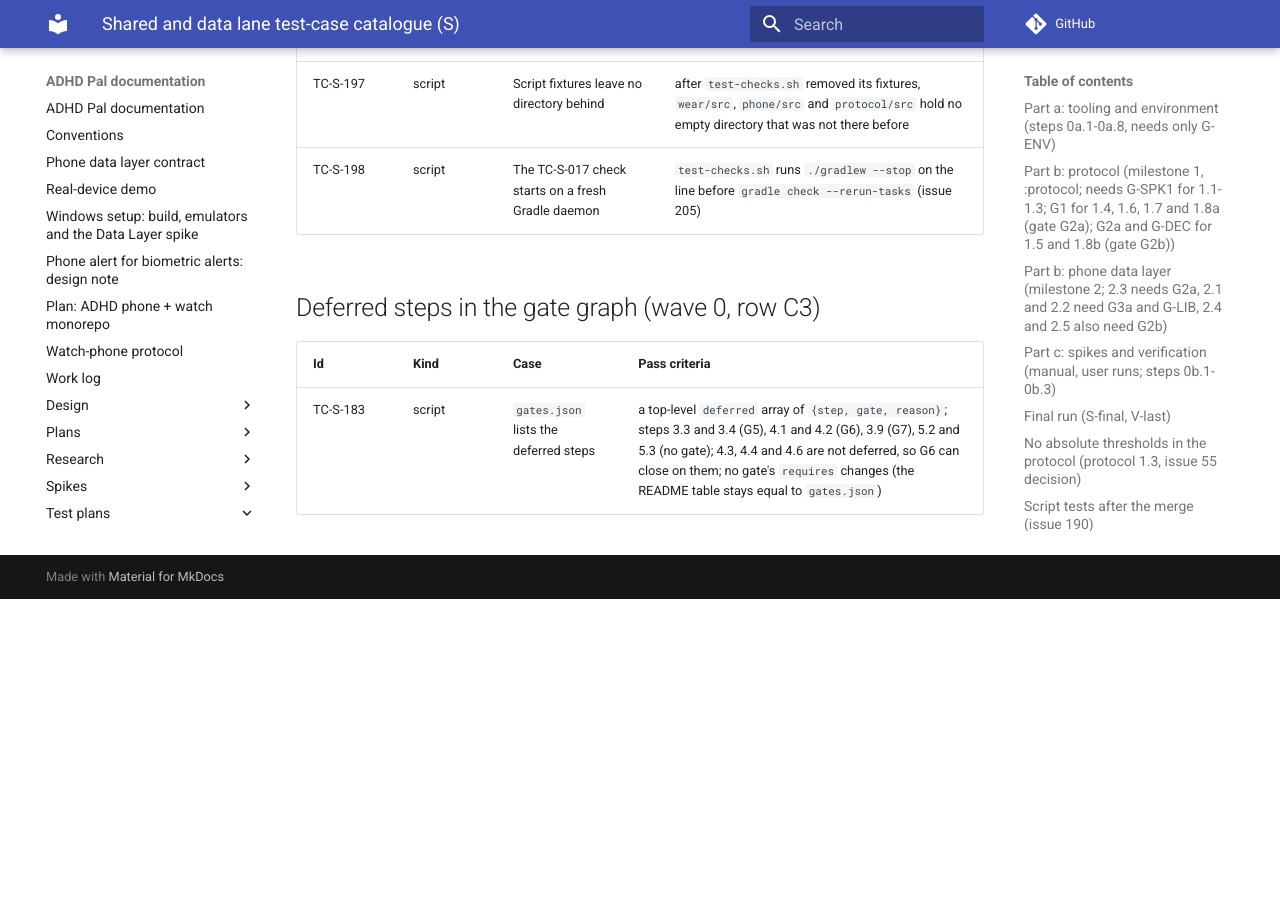
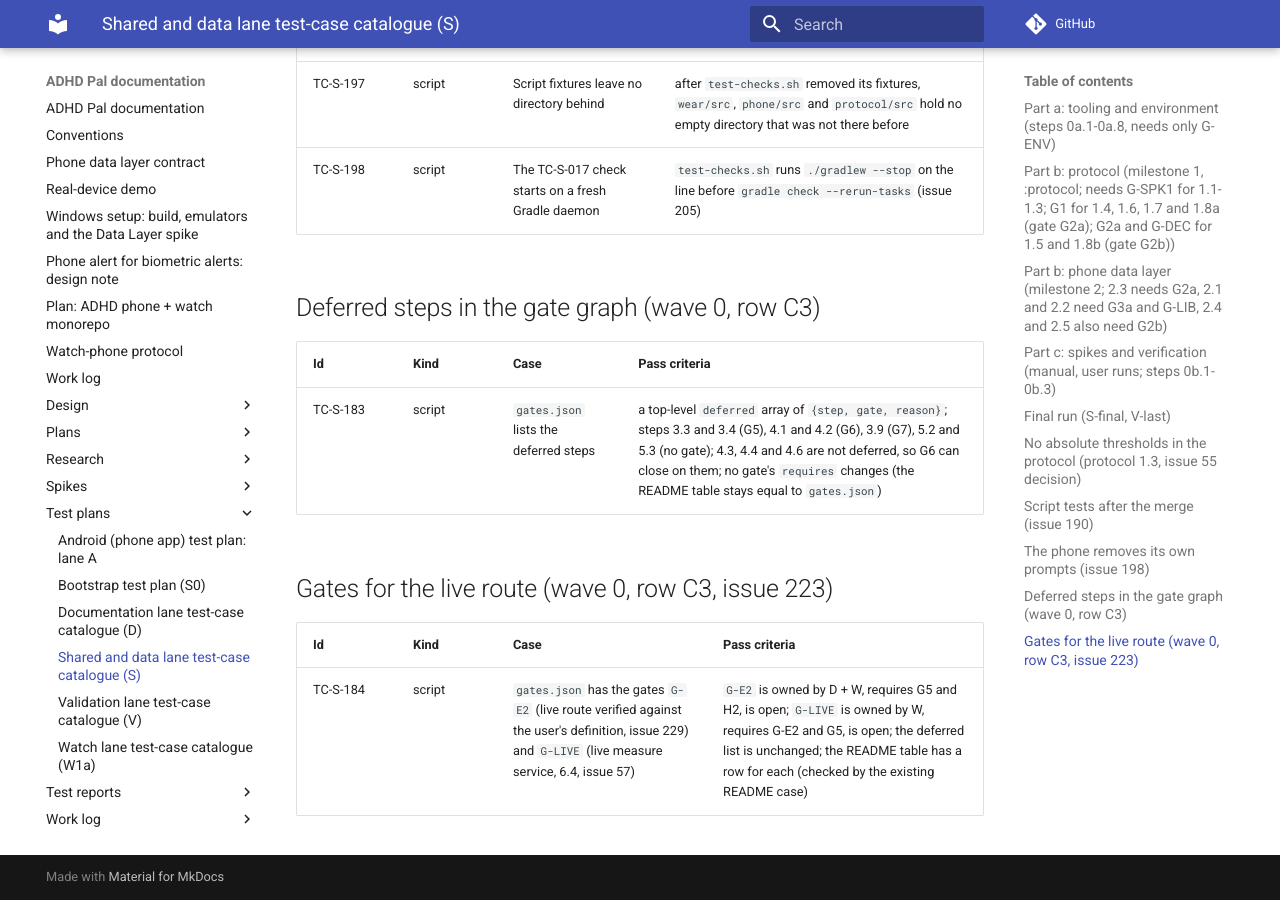
Before and after one commit to shlomoa/my-adhd-pal, an MkDocs documentation site: the page built from docs/test-plans/shared.md, in a window 1280 px wide and 900 px high, scrolled down 12693 px. Built offline with MkDocs 1.6.1 and Material for MkDocs 9.7.7, drawn with Linux system fonts in a browser that asks for light colours; comment, search, counter and statistics services are not loaded; before the commit the page ends 13292 px from its top, so only the background shows below that.

Commit message:
Test: gates for the live route, E2 and the live measure service (red)
Co-Authored-By: Claude Sonnet 5.5 <noreply@anthropic.com>
Claude-Session: https://claude.ai/code/session_019cYzLLCA855iWDxqZs2676

```diff
--- a/docs/test-plans/shared.md
+++ b/docs/test-plans/shared.md
@@ -188,3 +188,9 @@ commit SHA); final in `docs/test-reports/shared-final.md` (each id `PASS`, zero
 | Id | Kind | Case | Pass criteria |
 |---|---|---|---|
 | TC-S-183 | script | `gates.json` lists the deferred steps | a top-level `deferred` array of `{step, gate, reason}`; steps 3.3 and 3.4 (G5), 4.1 and 4.2 (G6), 3.9 (G7), 5.2 and 5.3 (no gate); 4.3, 4.4 and 4.6 are not deferred, so G6 can close on them; no gate's `requires` changes (the README table stays equal to `gates.json`) |
+
+## Gates for the live route (wave 0, row C3, issue 223)
+
+| Id | Kind | Case | Pass criteria |
+|---|---|---|---|
+| TC-S-184 | script | `gates.json` has the gates `G-E2` (live route verified against the user's definition, issue 229) and `G-LIVE` (live measure service, 6.4, issue 57) | `G-E2` is owned by D + W, requires G5 and H2, is open; `G-LIVE` is owned by W, requires G-E2 and G5, is open; the deferred list is unchanged; the README table has a row for each (checked by the existing README case) |
--- a/docs/test-reports/shared-baseline.md
+++ b/docs/test-reports/shared-baseline.md
@@ -345,3 +345,7 @@ Red commit: `PromptCleanerTest` (TC-S-190, TC-S-191), `WatchEventProcessorTest`
 ## Deferred steps in the gate graph (wave 0 row C3, red)
 
 Red commit: `scripts/test/test-gates.sh` (TC-S-183: a `deferred` array in `gates.json` with step, gate and reason; the seven steps; G5, G6 and G7 deferrals; no requirement changes), no implementation. `scripts/test/test-gates.sh`: `FAIL TC-S-183 gates.json has a deferred array`, `FAIL ... G6 defers 4.1 and 4.2 only, so 4.3, 4.4 and 4.6 can close it (expected '4.1,4.2', got '')`; 6 checks fail.
+
+## Gates for the live route (wave 0 row C3, issue 223, red)
+
+Red commit: `scripts/test/test-gates.sh` (TC-S-184: gates `G-E2` and `G-LIVE` with their owners, requirements and open status, the deferred list unchanged), no implementation. `scripts/test/test-gates.sh`: `FAIL TC-S-143 TC-S-184 G-E2 (live route verified against the user's definition) requires G5 and H2 (expected 'G5,H2', got '')` and the same for owner, status and `G-LIVE`; 6 checks fail.
```
Also changed, not shown: 1 other file.
